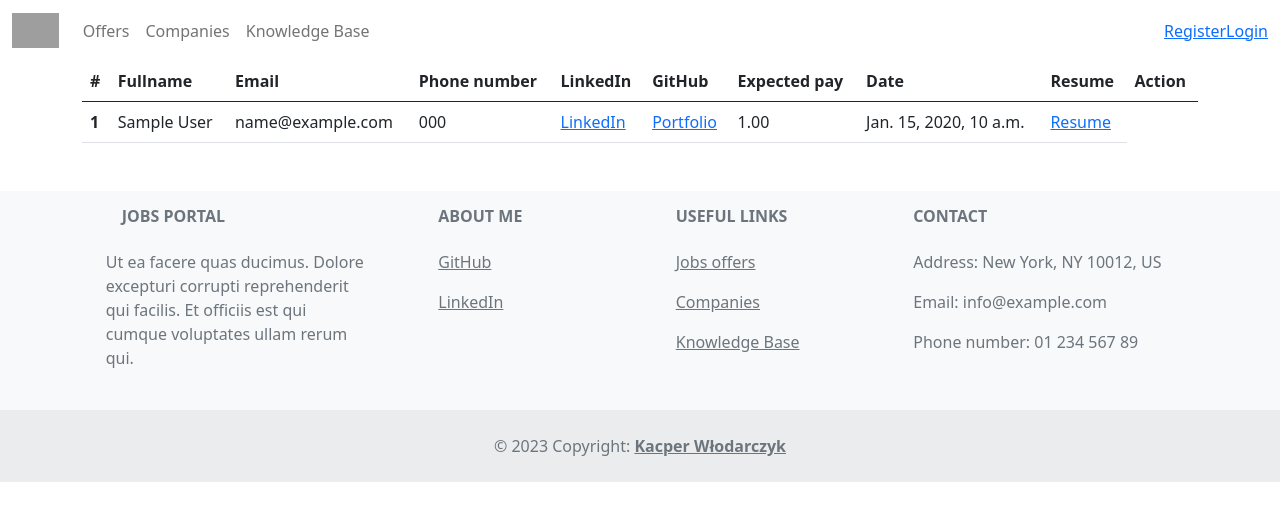
After one commit to DEENUU1/Jobs-portal, a Django app: page /applications/1/ in a window 1280 px wide. The commit adds this page. Shown: the top 521 px of the page. Run offline with Django 4.2, Linux system fonts and the light colour scheme; tables that the repository leaves empty hold one stand-in row (values such as "Sample post"); some libraries are stand-ins or nearby versions; grey boxes are pictures that could not be loaded.

Commit message:
Feature | ApplicationsListView | This view allows company to browse through all candidates and display a table with all their data Later I will add function to send feedback to candidates ApplicationsListView inherits from ListView with is a django generic view

```diff
--- a/base/accounts/templates/company_dashboard.html
+++ b/base/accounts/templates/company_dashboard.html
@@ -22,9 +22,9 @@
                 </div>
                   <div class="d-flex justify-content-between">
                     <p class="card-text"><small class="text-body-secondary">{{object.date_created}}</small></p>
-                    <a class="card-text" href="/">Browse candidates</a>
+                    <a class="card-text" href="{% url 'offers:applications' object.id %}">Browse candidates</a>
                     <a class="card-text" href="/">All candidates</a>
-                    <a class="card-text" href={% url 'offers:edit' object.id %}>Edit</a>
+                    <a class="card-text" href="{% url 'offers:edit' object.id %}">Edit</a>
                       <form method="POST" action="{% url 'offers:delete' object.id %}">
                           {% csrf_token %}
                           <button type="submit" class="btn btn-danger">DELETE</button>
--- a/base/offers/models.py
+++ b/base/offers/models.py
@@ -52,7 +52,6 @@ class Localization(models.Model):
         return self.city
 
 
-
 class Contract(models.Model):
     contract_type = models.CharField(max_length=50)
 
@@ -60,7 +59,6 @@ class Contract(models.Model):
         ordering = ('contract_type',)
         verbose_name = 'Contract'
         verbose_name_plural = 'Contracts'
-
 
     def __str__(self):
         return self.contract_type
@@ -73,7 +71,6 @@ class Requirements(models.Model):
         ordering = ('name',)
         verbose_name = 'Requirement'
         verbose_name_plural = 'Requirements'
-
 
     def __str__(self):
         return self.name
@@ -126,7 +123,6 @@ class Offer(models.Model):
         verbose_name = 'Offer'
         verbose_name_plural = 'Offers'
 
-
     def __str__(self):
         return self.name
 
@@ -143,3 +139,7 @@ class Application(models.Model):
     portfolio = models.URLField(null=True, blank=True)
     linkedin = models.URLField(null=True, blank=True)
     cv = models.FileField(upload_to='resumes', null=True, blank=True)
+
+    @property
+    def return_full_name(self):
+        return f"{self.first_name} {self.last_name}"
--- /dev/null
+++ b/base/offers/templates/applications_list.html
@@ -0,0 +1,60 @@
+{% extends 'base.html' %}
+{% load crispy_forms_tags %}
+
+{% block meta_title%} Jobs portal | Applications {% endblock %}
+
+{% block content %}
+
+<div class="container">
+  <table class="table table-hover">
+  <thead class="thead-dark">
+    <tr>
+      <th scope="col">#</th>
+      <th scope="col">Fullname</th>
+      <th scope="col">Email</th>
+      <th scope="col">Phone number</th>
+      <th scope="col">LinkedIn</th>
+      <th scope="col">GitHub</th>
+      <th scope="col">Expected pay</th>
+      <th scope="col">Date</th>
+      <th scope="col">Resume</th>
+      <th scope="col">Action</th>
+    </tr>
+  </thead>
+  <tbody>
+
+    {% for object in object_list %}
+    <tr>
+      <th scope="row">{{object.id}}</th>
+      <td>{{object.return_full_name}}</td>
+      <td>{{object.email}}</td>
+      <td>{{object.phone_number}}</td>
+      {% if object.linkedin %}
+      <td><a href={{object.linkedin}}>LinkedIn</a></td>
+      {% else %}
+      <td>No LinkedIn</td>
+      {% endif %}
+
+      {% if object.portfolio %}
+      <td><a href={{object.portfolio}}>Portfolio</a></td>
+      {% else %}
+      <td>No portfolio</td>
+      {% endif %}
+      <td>{{object.expected_pay}}</td>
+      <td>{{object.date_created}}</td>
+      {% if object.cv %}
+        <td><a href=http://127.0.0.1:8000/media/{{object.cv}}>Resume</a></td>
+      {% else %}
+        <td>No resume</td>
+      {% endif %}
+
+      {% endfor %}
+
+    </tr>
+  </tbody>
+</table>
+</div>
+
+
+
+{% endblock %}
--- a/base/offers/urls.py
+++ b/base/offers/urls.py
@@ -10,6 +10,7 @@ urlpatterns = [
     path('offer/edit/<int:pk>/', views.OfferUpdateView.as_view(), name='edit'),
     path('offer/delete/<int:pk>/', views.OfferDeleteView.as_view(), name='delete'),
     path('company/<int:pk>/', views.CompanyDetailView.as_view(), name='company'),
-    path('apply/<int:offer_id>/', views.ApplyForOfferView.as_view(), name='apply')
+    path('apply/<int:offer_id>/', views.ApplyForOfferView.as_view(), name='apply'),
+    path('applications/<int:offer_id>/', views.ApplicationsListView.as_view(), name='applications'),
 
 ]
--- a/base/offers/views.py
+++ b/base/offers/views.py
@@ -135,3 +135,18 @@ class ApplyForOfferView(CreateView):
     def form_valid(self, form):
         form.instance.offer_id = self.kwargs['offer_id']
         return super().form_valid(form)
+
+
+class ApplicationsListView(ListView):
+    model = Application
+    paginate_by = 20
+    template_name = 'applications_list.html'
+
+    def get_queryset(self) -> QuerySet[Any]:
+        queryset = super().get_queryset()
+        queryset = queryset.filter(offer_id=self.kwargs['offer_id'])
+        return queryset
+
+    def get_context_data(self, **kwargs: Any) -> Dict[str, Any]:
+        context = super().get_context_data(**kwargs)
+        return context
```
